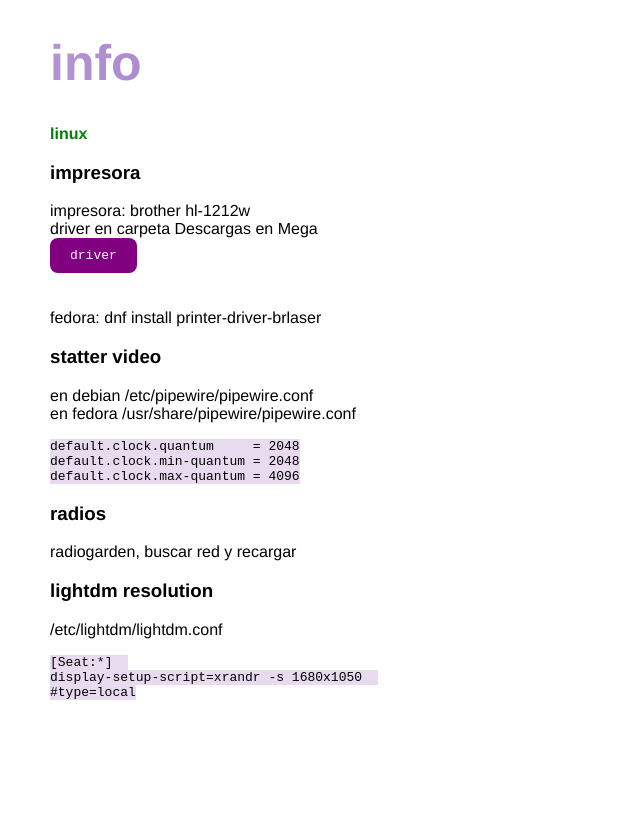
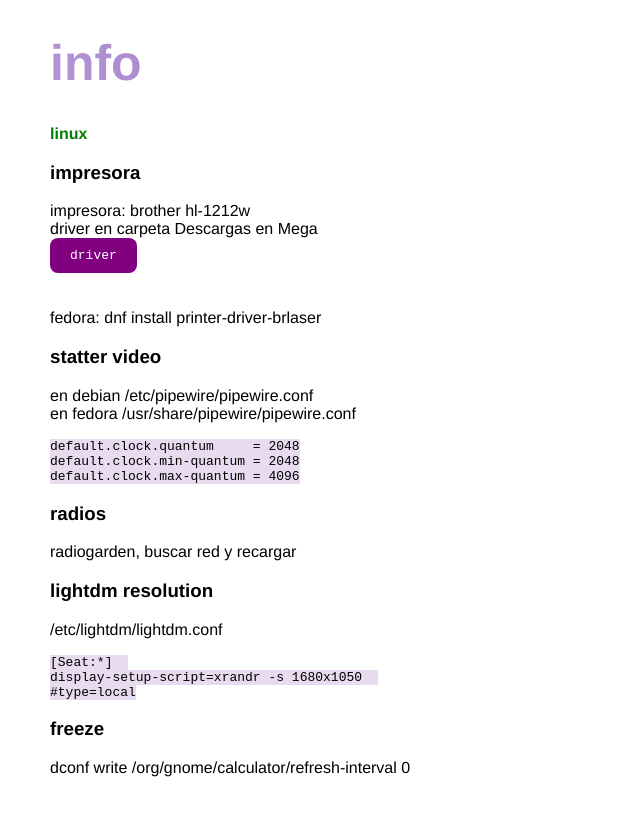
Before and after one commit to waltermas-gitter/papers, a Jekyll site: the page built from _posts/2024-11-24-info.md, in a window 1280 px wide. Shown: the top 816 px of the page, without its empty margins (0-640 px from the left). Built offline with Jekyll 4.4.1, drawn with Linux system fonts in a browser that asks for light colours.

Commit message:
actualiza

````diff
--- a/_posts/2024-11-24-info.md
+++ b/_posts/2024-11-24-info.md
@@ -29,3 +29,5 @@ radiogarden, buscar red y recargar
 display-setup-script=xrandr -s 1680x1050
 #type=local
 ```
+### freeze
+dconf write /org/gnome/calculator/refresh-interval 0
````
Also changed, not shown: _posts/2025-07-03-yazi.md (+1 -1 lines).
